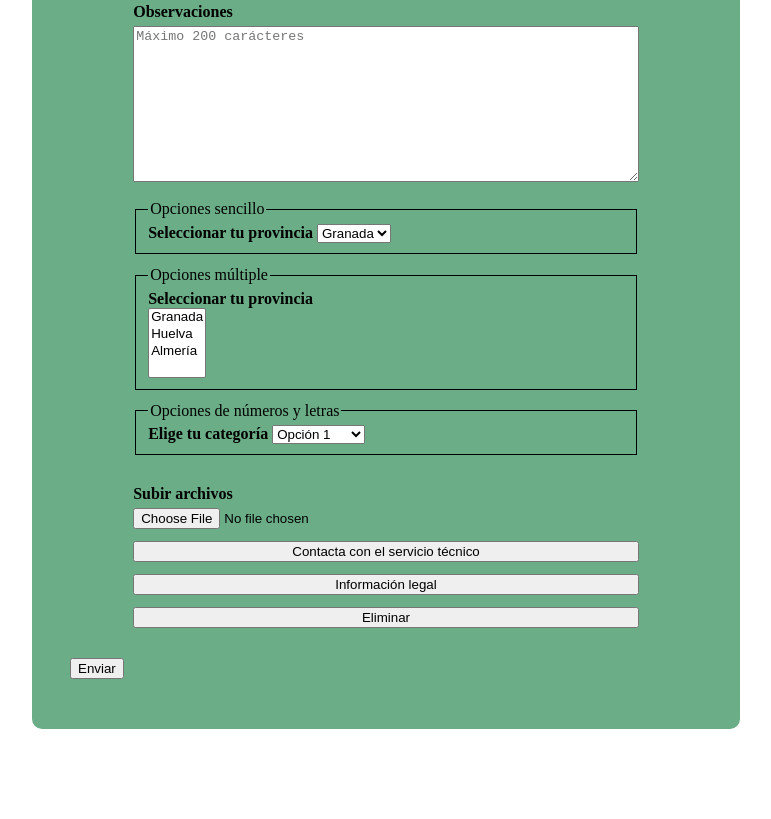
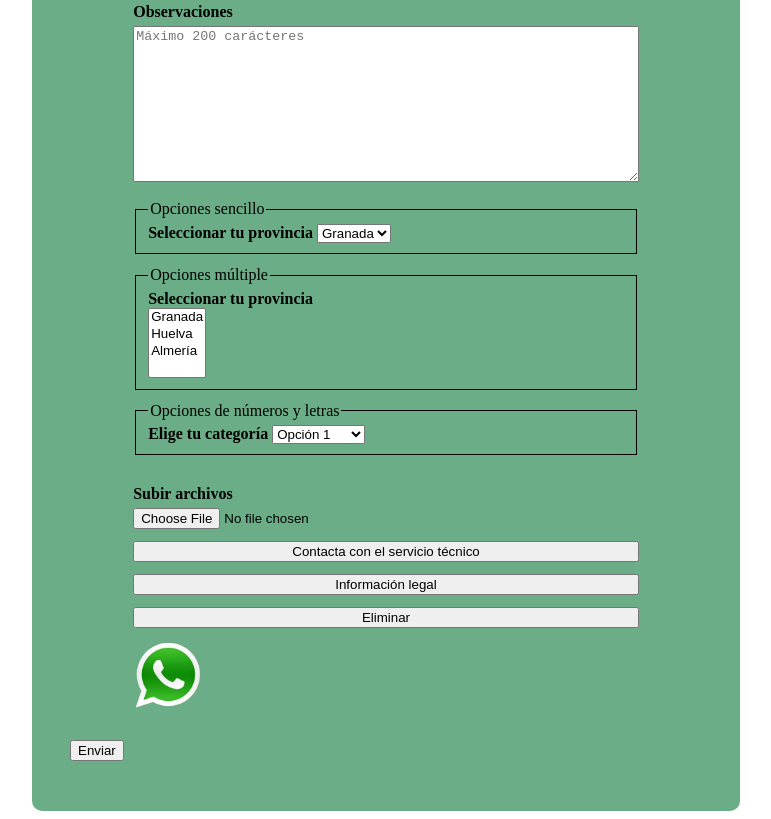
Before and after one commit to oaldaniel/formularios, a plain HTML site: page index.html in a window 1280 px wide. Shown: the part 766-1585 px from the top of the page, without its empty margins (254-1025 px from the left). Before the commit the page ends 1503 px from the top, so only its background shows below. Drawn offline with Linux system fonts and the light colour scheme.

Commit message:
cambio nuevo

```diff
--- a/index.html
+++ b/index.html
@@ -153,6 +153,8 @@
             <input type="submit" value="Información legal" formaction="https://oalhuetortajar.com/politica-de-privacidad/" formtarget="_blank">
 
             <input type="reset" value="Eliminar">
+
+            <input type="image" src="img/wathsapp.png" width="70px" height="auto" formaction="https://web.whatsapp.com/" formtarget="_blank">
         </div>
         <br>
 
```
Also changed, not shown: img/wathsapp.png (added).
